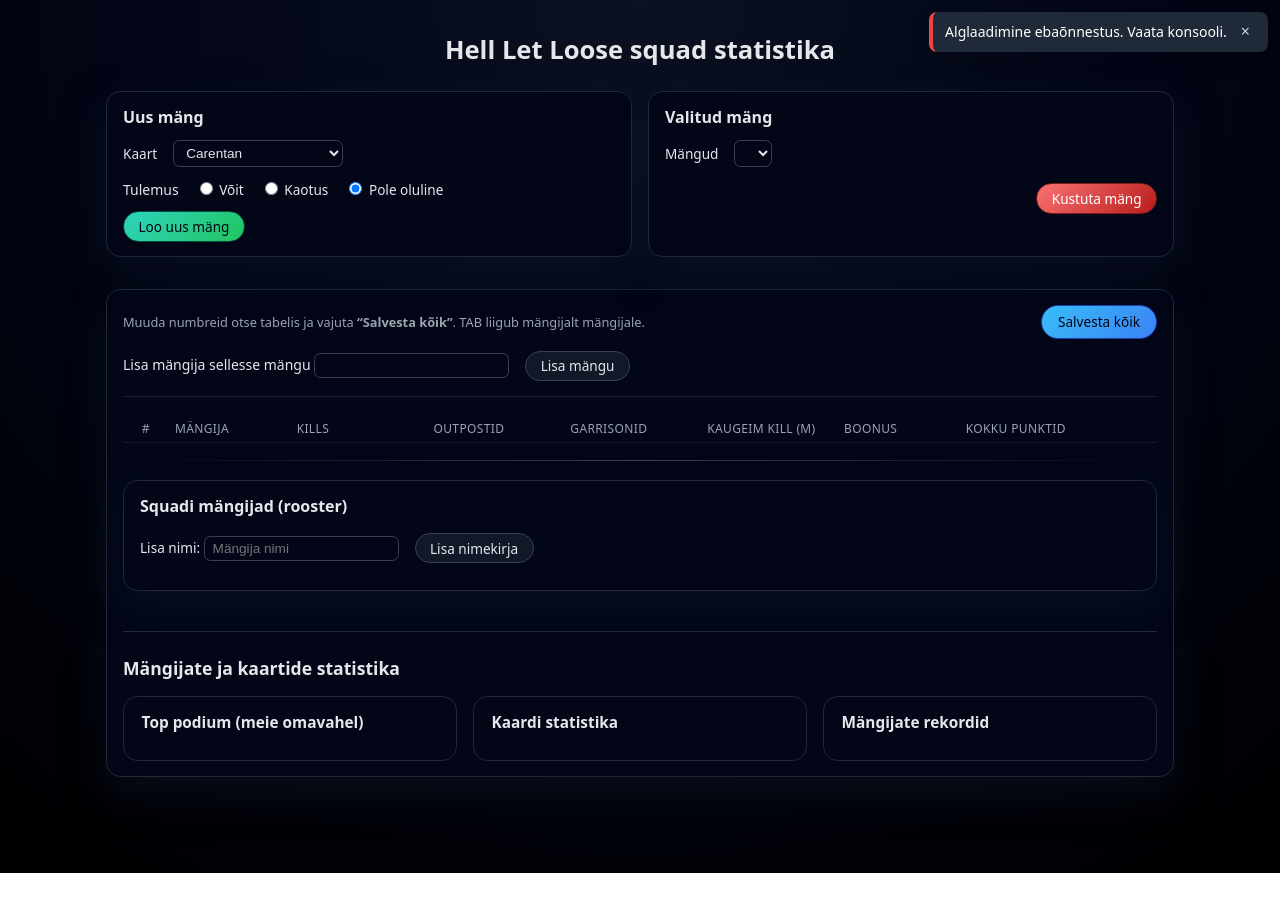
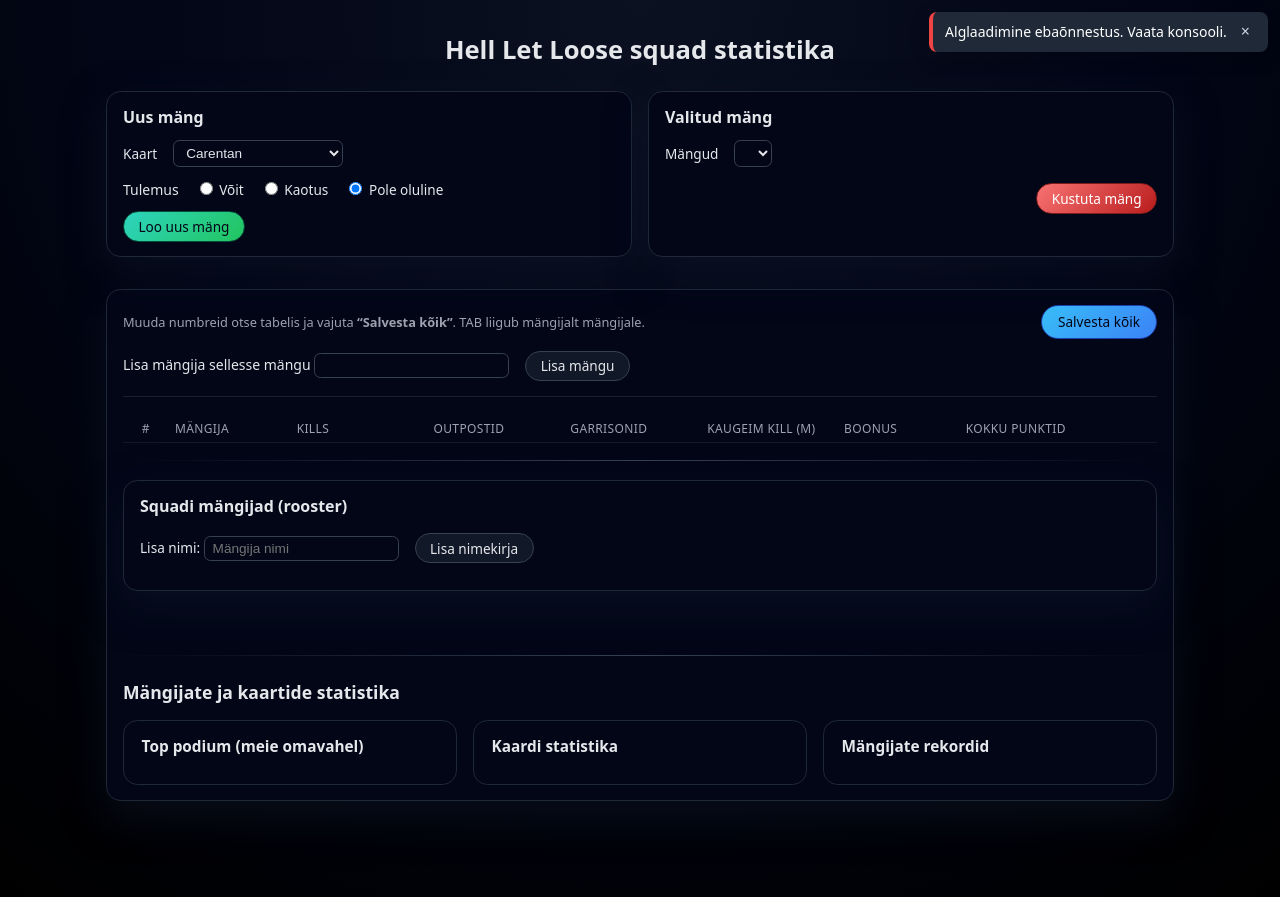
Before and after one commit to mvahur-sudo/hll-stats, a website: page public/index.html in a window 1280 px wide. Before the commit the page ends 873 px from the top, so only its background shows below. Drawn offline with Linux system fonts and the light colour scheme; no server answers.

Commit message:
Unify divider styling and make record map names clickable

```diff
--- a/public/css/style.css
+++ b/public/css/style.css
@@ -77,7 +77,15 @@
   gap: 1rem;
 }
 
-.stats { margin-top: 2.5rem; border-top: 1px solid var(--border); padding-top: 1.5rem; }
+.stats { margin-top: 2.5rem; padding-top: 1.5rem; position: relative; }
+.stats::before,
+.section-divider {
+  content: "";
+  display: block;
+  height: 1px;
+  background: linear-gradient(90deg, rgba(55,65,81,0), rgba(71,85,105,0.75), rgba(55,65,81,0));
+}
+.stats::before { margin-bottom: 1.5rem; }
 .stats h2 { font-size: 1.1rem; margin-bottom: 1rem; }
 
 @media (max-width: 900px) { .stats-grid { grid-template-columns: 1fr; } }
@@ -274,9 +282,7 @@
 }
 
 .section-divider {
-  height: 1px;
   margin: 1.1rem 0 1.15rem;
-  background: linear-gradient(90deg, rgba(55,65,81,0), rgba(71,85,105,0.75), rgba(55,65,81,0));
 }
 
 .roster-card h2 {
```
